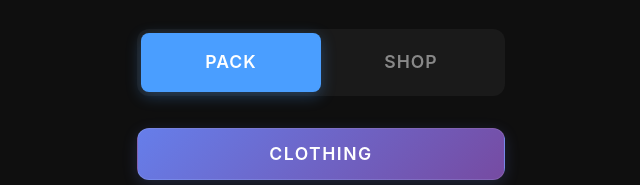
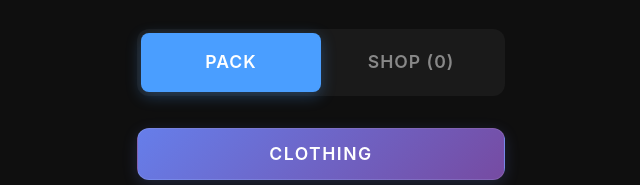
Before and after one commit to neilastin/simplepack, a plain HTML site: page index.html in a window 1280 px wide. Shown: the part 249-434 px from the top of the page, 319-959 px from the left. Drawn offline with Linux system fonts and the light colour scheme.

Commit message:
New file with updates to Shop button

```diff
--- a/index.html
+++ b/index.html
@@ -608,7 +608,7 @@
 
         <div class="tabs">
             <div class="tab active" data-tab="packing">Pack</div>
-            <div class="tab" data-tab="shopping">Shop</div>
+            <div class="tab" data-tab="shopping">Shop <span id="shopping-count">(0)</span></div>
         </div>
 
         <div id="packing-view">
@@ -941,12 +941,27 @@
 
                 this.renderProgress();
                 this.renderCategories();
+                this.updateShoppingCount();
             }
 
             renderProgress() {
                 const stats = this.getTotalStats();
                 document.getElementById('completion-percent').textContent = stats.completionPercent + '%';
                 document.getElementById('progress-fill').style.width = stats.completionPercent + '%';
+            }
+
+            updateShoppingCount() {
+                let shoppingItemCount = 0;
+
+                this.data.categories.forEach(category => {
+                    category.items.forEach(item => {
+                        if (item.needToBuy) {
+                            shoppingItemCount++;
+                        }
+                    });
+                });
+
+                document.getElementById('shopping-count').textContent = `(${shoppingItemCount})`;
             }
 
             renderCategories() {
```
